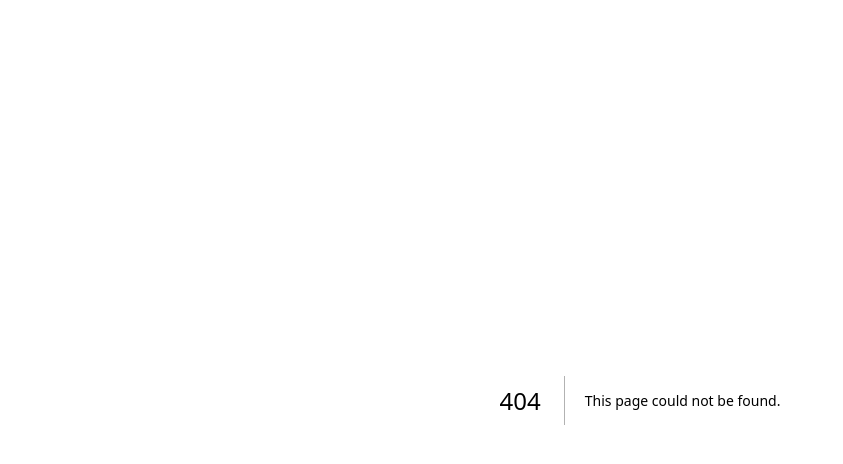
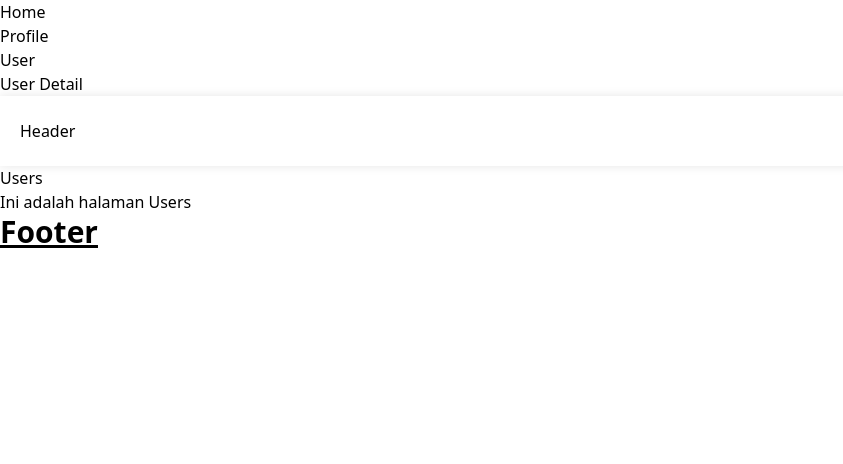
Before and after one commit to mnaufalammarr/Sanbercode-Next-JS-Batch-50, a Next.js app in the folder sanber-nextjs/: page /users in a window 1280 px wide. Before the commit this address had no page. Shown: the top 464 px of the page, without its empty margins (0-843 px from the left). Built offline with nearby package versions, Linux system fonts and the light colour scheme.

Commit message:
Tugas Hari-7 Routing

```diff
--- a/sanber-nextjs/components/menu/index.js
+++ b/sanber-nextjs/components/menu/index.js
@@ -1,8 +1,22 @@
+import Link from "next/link";
+
 export default function Menu() {
-    return (
-        <div>
-            <a href="/">Home</a>
-            <a href="/about">About</a>
-        </div>
-    )
+  return (
+    <div>
+      <ul>
+        <li>
+          <Link href="/">Home</Link>
+        </li>
+        <li>
+          <Link href="/profile">Profile</Link>
+        </li>
+        <li>
+          <Link href="/users">User</Link>
+        </li>
+        <li>
+          <Link href="/users/detail">User Detail</Link>
+        </li>
+      </ul>
+    </div>
+  );
 }
--- /dev/null
+++ b/sanber-nextjs/pages/users/detail.js
@@ -0,0 +1,13 @@
+import Layout from "@/layout";
+
+export default function UserDetail() {
+    return (
+
+    <div>
+    <Layout metaTitle="USer Detail" metaDescription="Semua informasi ini adalah seputar User Detail">
+    <h1>User Detail</h1>
+    <p>Ini adalah halaman User Detail</p>
+    </Layout>
+    </div>
+    )
+}
--- /dev/null
+++ b/sanber-nextjs/pages/users/index.js
@@ -0,0 +1,13 @@
+import Layout from "@/layout";
+
+export default function Users() {
+    return (
+        <div>
+            <Layout metaTitle="Users" metaDescription="Semua informasi ini adalah seputar Users">
+            <h1>Users</h1>
+            <p>Ini adalah halaman Users</p>
+            </Layout>
+        </div>
+    )
+
+}
```
